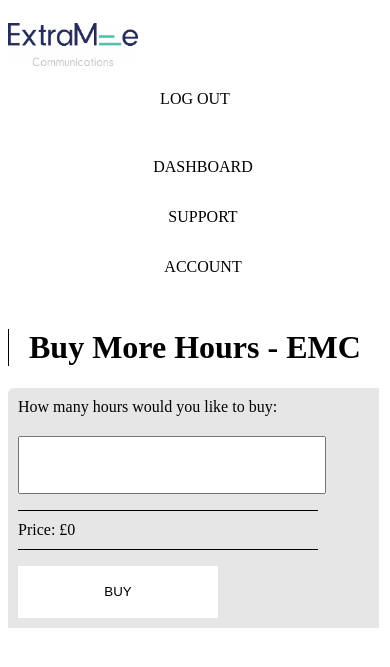
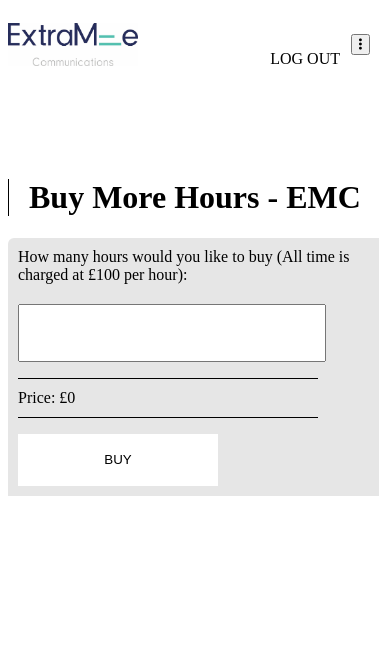
Before and after one commit to rguest20/MS4-1, a Django app: page /buy/ in a window 390 px wide. Shown: the top 667 px of the page. Run offline with Django 3.2, Linux system fonts and the light colour scheme; a user stored in the database is signed in; data comes from the database, SQL or seed files in the repository; both versions use the stored data as it was after the commit; style sheets or scripts are compiled from the project's sources; some libraries are stand-ins or nearby versions; some web fonts are replaced.

Commit message:
added top menu

```diff
--- a/purchasing/templates/tickets/buy.html
+++ b/purchasing/templates/tickets/buy.html
@@ -16,7 +16,7 @@ Buy More Hours
         <h1 class='head-title'>Buy More Hours - {{ company }}</h1>
       </div>
       <div class="buy-section">
-        <label for="hourstobuy">How many hours would you like to buy: </label>
+        <label for="hourstobuy">How many hours would you like to buy (All time is charged at £100 per hour): </label>
         <input id ='hours' type="number" name="hourstobuy" value="" onchange="updatePrice()">
         <p>Price: £<span id='price'>0</span></p>
         <button id='buyButton' type="submit" name="button">Buy</button>
--- a/static/js/custom.js
+++ b/static/js/custom.js
@@ -80,7 +80,16 @@ function setupStripe() {
 }
 
 function updatePrice() {
+  checkIsNumber()
   hours = document.querySelector('#hours').value
   target = document.querySelector('#price')
   target.innerHTML = hours * 100
 }
+
+function checkIsNumber() {
+  if (isNaN(document.querySelector('#hours').value)) {
+    document.querySelector('#buyButton').disabled = true
+  } else {
+    document.querySelector('#buyButton').disabled = false
+  }
+}
--- a/static/less/components/sidebar.less
+++ b/static/less/components/sidebar.less
@@ -1,4 +1,27 @@
 .sidebar{
+  max-height: 100vh;
   display: grid;
-  grid-template-rows: 150px 50px 50px 50px;
+  grid-auto-rows: 150px 50px 50px 50px;
+
+  @media only screen and (max-width: 510px) {
+    :nth-child(1n+2){
+      display: none;
+    }
+  }
+  &.show {
+    :nth-child(1n+2){
+      display: block;
+    }
+  }
 }
+
+.burger-menu {
+  position: absolute;
+  display: none;
+  top:20px;
+  right:20px;
+  font-size: xx-large;
+  @media only screen and (max-width: 510px) {
+    display: block;
+  }
+}
--- a/static/less/style.less
+++ b/static/less/style.less
@@ -49,11 +49,7 @@ html {
     top: 60px;
   }
   @media only screen and (max-width: 525px) {
-    max-width: 100vw;
-    width: 100vw;
-    text-align: center;
-    right:0;
-    padding:30px 0;
+    top:20px;
   }
 }
 
--- a/templates/base.html
+++ b/templates/base.html
@@ -7,6 +7,7 @@
     <meta name="viewport" content="width=device-width, initial-scale=1.0">
     <script src="{% static 'js/editor.js' %}"></script>
     <script src="{% static 'js/custom.js' %}"></script>
+    <script src="https://kit.fontawesome.com/5b493034fa.js" crossorigin="anonymous"></script>
     <meta charset="utf-8">
     <title>{% block title %}{% endblock title %}</title>
   </head>
@@ -23,6 +24,11 @@
 <div class="logout">
   <a href="/logout">Log Out</a>
 </div>
+<div class="burger-menu">
+  <button type="button" name="button" onclick="showMenu()">
+    <i class="fas fa-ellipsis-v"></i>
+  </button>
+</div>
 {% endif %}
 </body>
 </html>
```
Also changed, not shown: static/js/dist/custom.js (+9 -0 lines), tickets/static/css/style.css (+34 -6 lines), tickets/static/js/custom.js (+9 -0 lines), tickets/static/js/dist/custom.js (+10 -0 lines), tickets/static/less/components/sidebar.less (+32 -1 lines), tickets/static/less/style.less (+2 -5 lines), db.sqlite3.
